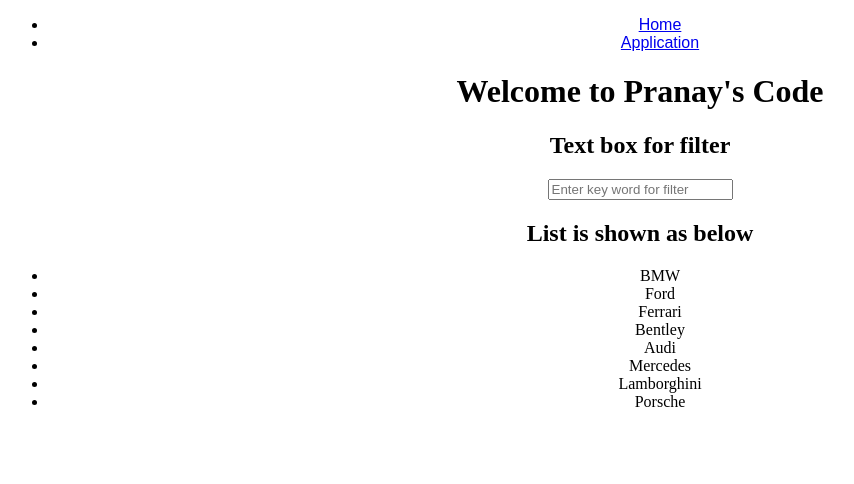
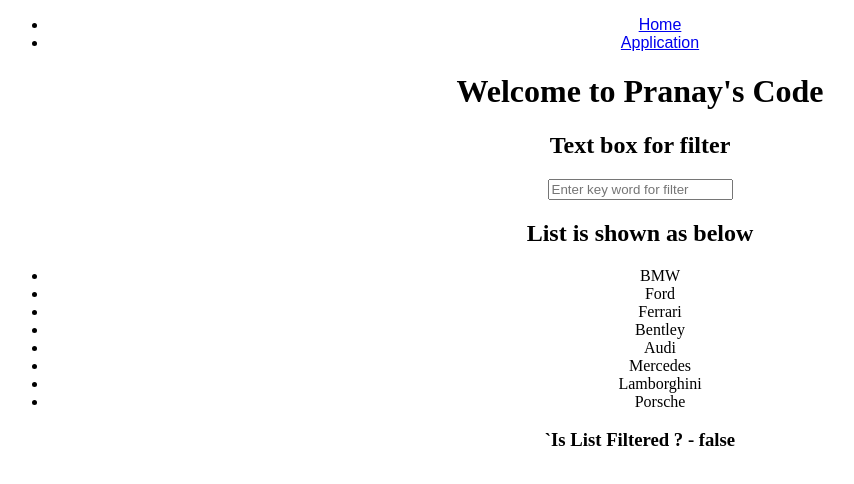
Before and after one commit to ghpr2605/react-filter-assignment, a React (Create React App) app in the folder filterListApp/: page /about in a window 1280 px wide. Shown: the top 484 px of the page, without its empty margins (0-854 px from the left). Built offline with nearby package versions, Linux system fonts and the light colour scheme; the HTML template or start-up script is replaced by a standard one.

Commit message:
added filtering logic

```diff
--- a/filterListApp/src/components/Application.jsx
+++ b/filterListApp/src/components/Application.jsx
@@ -4,7 +4,7 @@
 import List from "./List";
 
 const Application = () => {
-  const [list] = useState({
+  const [list, setState] = useState({
     name: "Pranay",
     data: [
       "BMW",
@@ -15,14 +15,20 @@
       "Mercedes",
       "Lamborghini",
       "Porsche"
-    ]
+    ],
+    isListFiltered: false
   });
 
-  const { name, data } = list;
+  const updateFilterFlag = (flag) => {
+    setState({ ...list, isListFiltered: flag });
+  };
+
+  const { name, data, isListFiltered } = list;
   return (
     <div className="Center">
       <Hello name={name} />
-      <List data={data} />
+      <List data={data} checkIfFiltered={(val) => updateFilterFlag(val)} />
+      <h3>`{`Is List Filtered ? - ${isListFiltered}`}</h3>
     </div>
   );
 };
```
